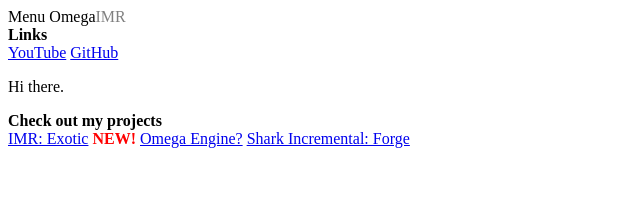
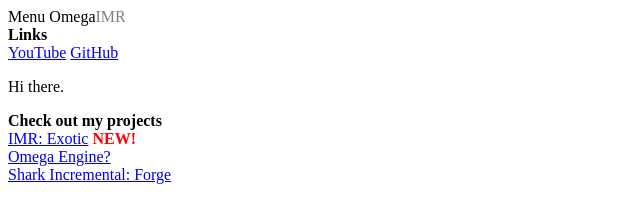
Before and after one commit to 2048io-png/2048io-png.github.io, a plain HTML site: page index.html in a window 1280 px wide. Shown: the whole page, without its empty margins (0-640 px from the left). Drawn offline with Linux system fonts and the light colour scheme.

Commit message:
Update index.html

```diff
--- a/index.html
+++ b/index.html
@@ -22,8 +22,8 @@
         </div>
         <p>Hi there.</p>
         <b>Check out my projects</b><br>
-        <a href="https://2048io-png.github.io/imr-exotic/" class="button bodyredi">IMR: Exotic</a> <b style="color:red">NEW!</b>
-        <a href="https://2048io-png.github.io/abso-omega-engine/" class="button bodyredi">Omega Engine?</a>
+        <a href="https://2048io-png.github.io/imr-exotic/" class="button bodyredi">IMR: Exotic</a> <b style="color:red">NEW!</b><br>
+        <a href="https://2048io-png.github.io/abso-omega-engine/" class="button bodyredi">Omega Engine?</a><br>
         <a href="https://2048io-png.github.io/shark-incremental-forge/" class="button bodyredi">Shark Incremental: Forge</a>
         <div id="ftr">
 
```
